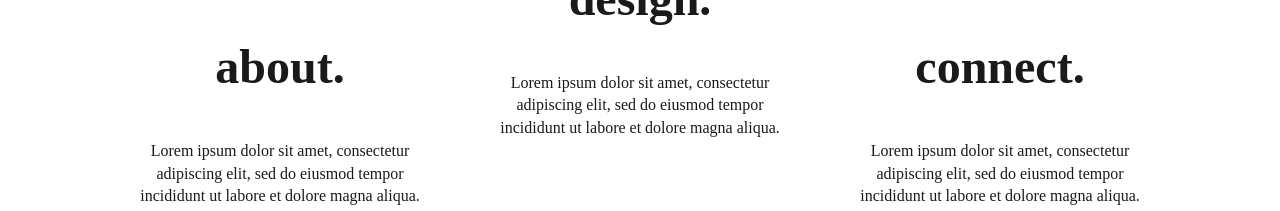
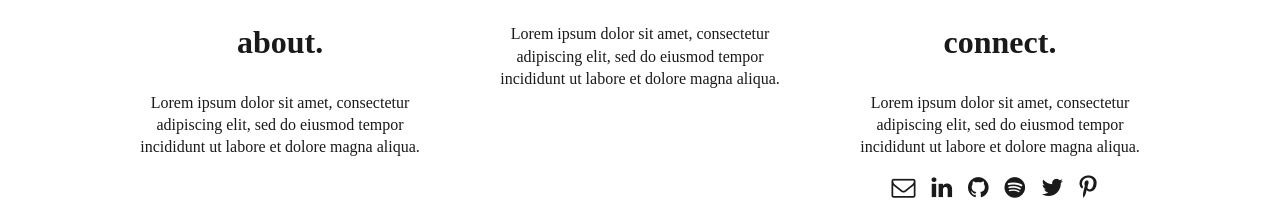
Before and after one commit to aepriebebrown/daffodiligent, a plain HTML site: page index.html in a window 1280 px wide. Shown: the part 724-935 px from the top of the page. Drawn offline with nearby package versions, Linux system fonts and the light colour scheme; a web font is replaced by a local one.

Commit message:
Fixed font size on desktop site

```diff
--- a/css/main.css
+++ b/css/main.css
@@ -328,6 +328,10 @@ p {
     font-size: 1em;
 }
 
+.sub-content h2 {
+    font-size: 2em;
+}
+
 #main-content {
     padding-top: 5%;
     padding-bottom: 5%;
```
